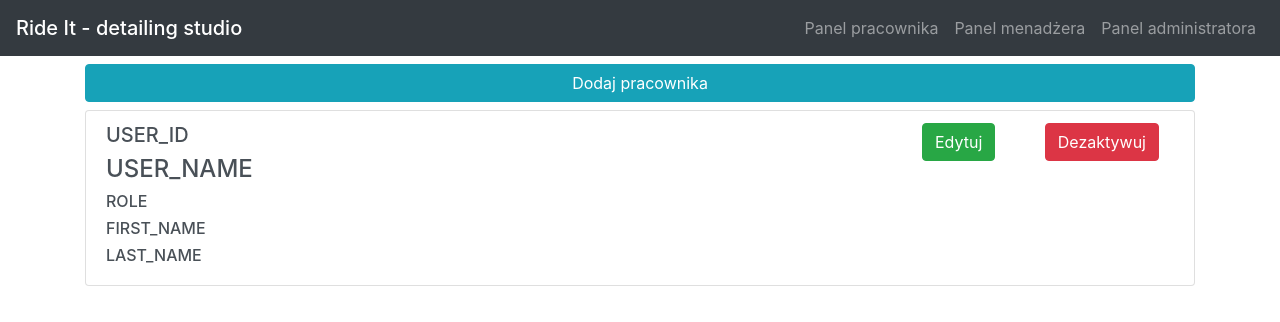
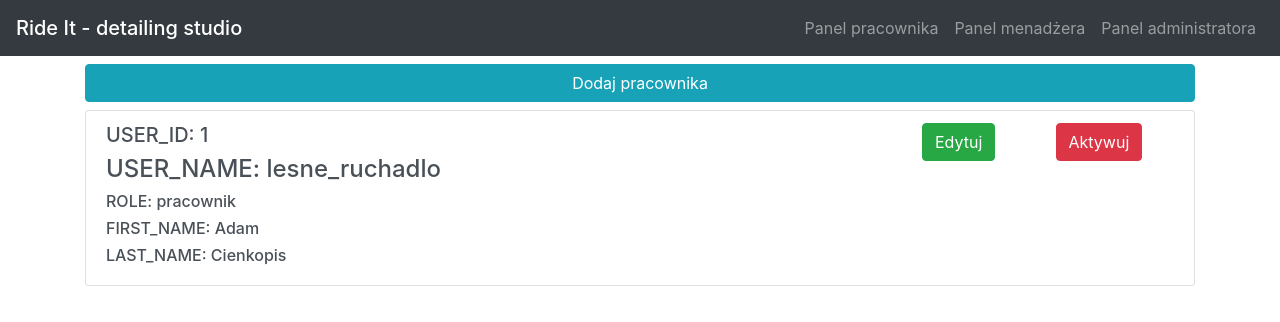
Before and after one commit to sitmar99/2021_BD2_S14_SITARZ, a React (Create React App) app in the folder src/frontend/: page / in a window 1280 px wide. Shown: the top 322 px of the page. Built offline with nearby package versions, Linux system fonts and the light colour scheme.

Commit message:
Listuje pracowników

```diff
--- a/src/frontend/src/components/EmploeeList.js
+++ b/src/frontend/src/components/EmploeeList.js
@@ -1,6 +1,61 @@
 import React from 'react';
 
 class EmploeeList extends React.Component {
+
+    constructor(props) {
+        super (props)
+        var json = JSON.parse('[{"id":1, "active":false, "username": "lesne_ruchadlo", "role": "pracownik", "first_name": "Adam", "last_name": "Cienkopis"}]')
+
+        this.state = {
+            employees: json
+        }
+    }
+
+    generate() {
+        var tab = []
+        for (const employee of this.state.employees) {
+            tab.push(
+                <a href="#" class="list-group-item list-group-item-action" aria-current="true">
+                        <div class="d-flex w-100 justify-content-between">
+                            <div class="col-9">
+                                <div class="row">
+                                    <h5>USER_ID: {employee.id} </h5>
+                                </div>
+                                <div class="row">
+                                    <h4>USER_NAME: {employee.username}</h4>
+                                </div>
+                                <div class="row">
+                                    <h6>ROLE: {employee.role}</h6>
+                                </div>
+                                <div class="row">
+                                    <h6>FIRST_NAME: {employee.first_name}</h6>
+                                </div>
+                                <div class="row">
+                                    <h6>LAST_NAME: {employee.last_name}</h6>
+                                </div>
+                            </div>
+                            <div class="col-3">
+                                <div class="row">
+                                    <div class="col">
+                                        <button type="button" class="btn btn-success">Edytuj</button>
+                                    </div>
+                                    <div class="col">
+                                        {(() => {
+                                            if (employee.active)
+                                                return <button type="button" class="btn btn-danger">Dezaktywuj</button>
+                                            else
+                                                return <button type="button" class="btn btn-danger">Aktywuj</button>
+                                            })()}
+                                    </div>
+                                </div>
+                            </div>
+                        </div>
+                    </a>
+            )
+        }
+        return tab
+    }
+
     render() {
         return (
             <div id="emploeeList">
@@ -9,37 +64,7 @@ class EmploeeList extends React.Component {
             </div>
             <div class="row-12 mt-2 justify-content-center">
                 <div class="list-group">
-                    <a href="#" class="list-group-item list-group-item-action" aria-current="true">
-                        <div class="d-flex w-100 justify-content-between">
-                            <div class="col-9">
-                                <div class="row">
-                                    <h5>USER_ID</h5>
-                                </div>
-                                <div class="row">
-                                    <h4>USER_NAME</h4>
-                                </div>
-                                <div class="row">
-                                    <h6>ROLE</h6>
-                                </div>
-                                <div class="row">
-                                    <h6>FIRST_NAME</h6>
-                                </div>
-                                <div class="row">
-                                    <h6>LAST_NAME</h6>
-                                </div>
-                            </div>
-                            <div class="col-3">
-                                <div class="row">
-                                    <div class="col">
-                                        <button type="button" class="btn btn-success">Edytuj</button>
-                                    </div>
-                                    <div class="col">
-                                        <button type="button" class="btn btn-danger">Dezaktywuj</button>
-                                    </div>
-                                </div>
-                            </div>
-                        </div>
-                    </a>
+                    {this.generate()}
                 </div>
             </div>
             </div>
```
